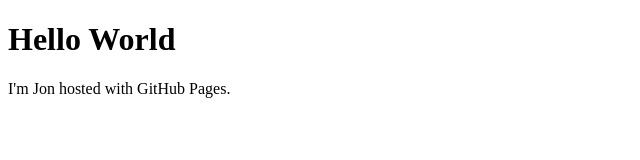
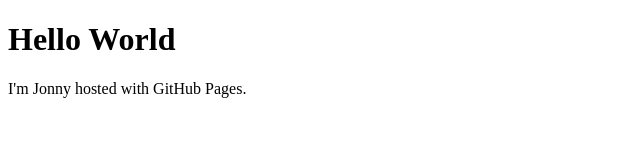
Before and after one commit to JonAdams99/JonAdams99.github.io, a plain HTML site: page index.html in a window 1280 px wide. Shown: the full height of the page, 0-640 px from the left. Drawn offline with Linux system fonts and the light colour scheme.

Commit message:
Update index.html

```diff
--- a/index.html
+++ b/index.html
@@ -2,6 +2,6 @@
 <html>
 <body>
 <h1>Hello World</h1>
-<p>I'm Jon hosted with GitHub Pages.</p>
+<p>I'm Jonny hosted with GitHub Pages.</p>
 </body>
 </html>
```
